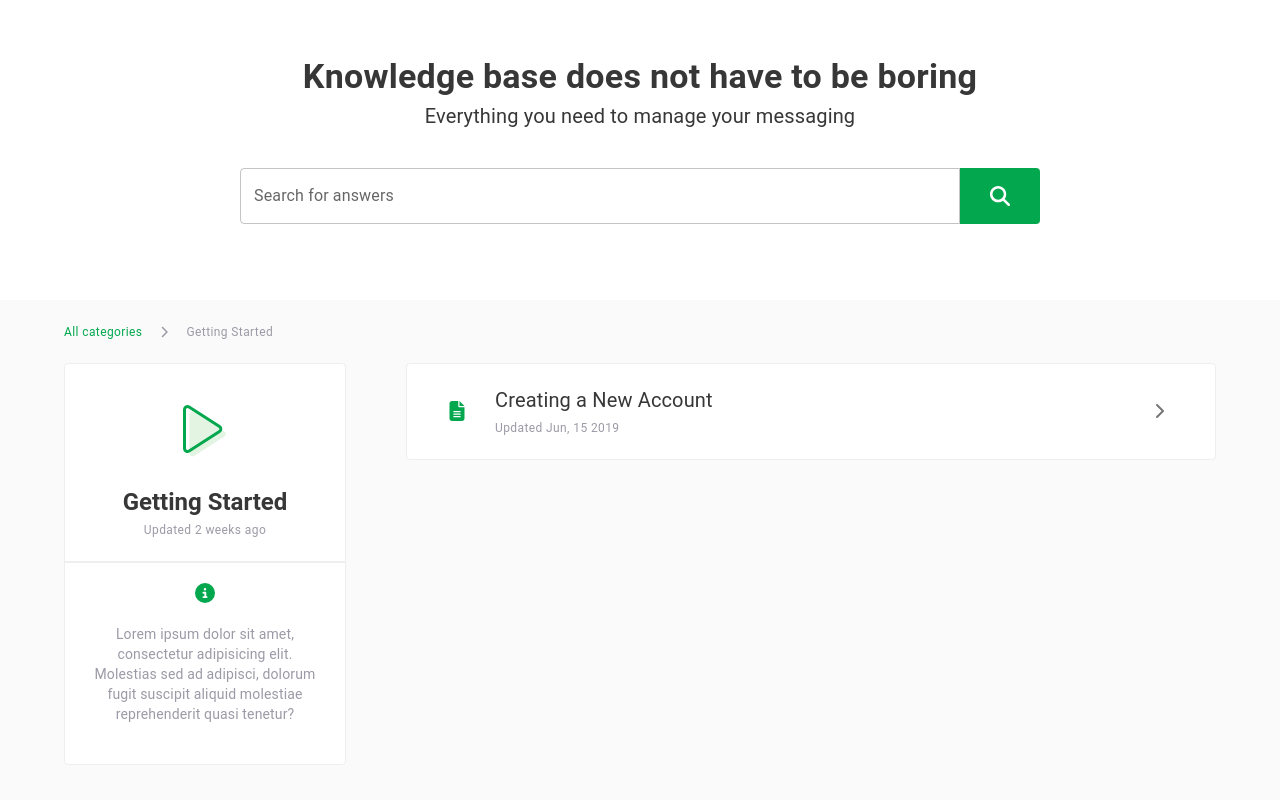
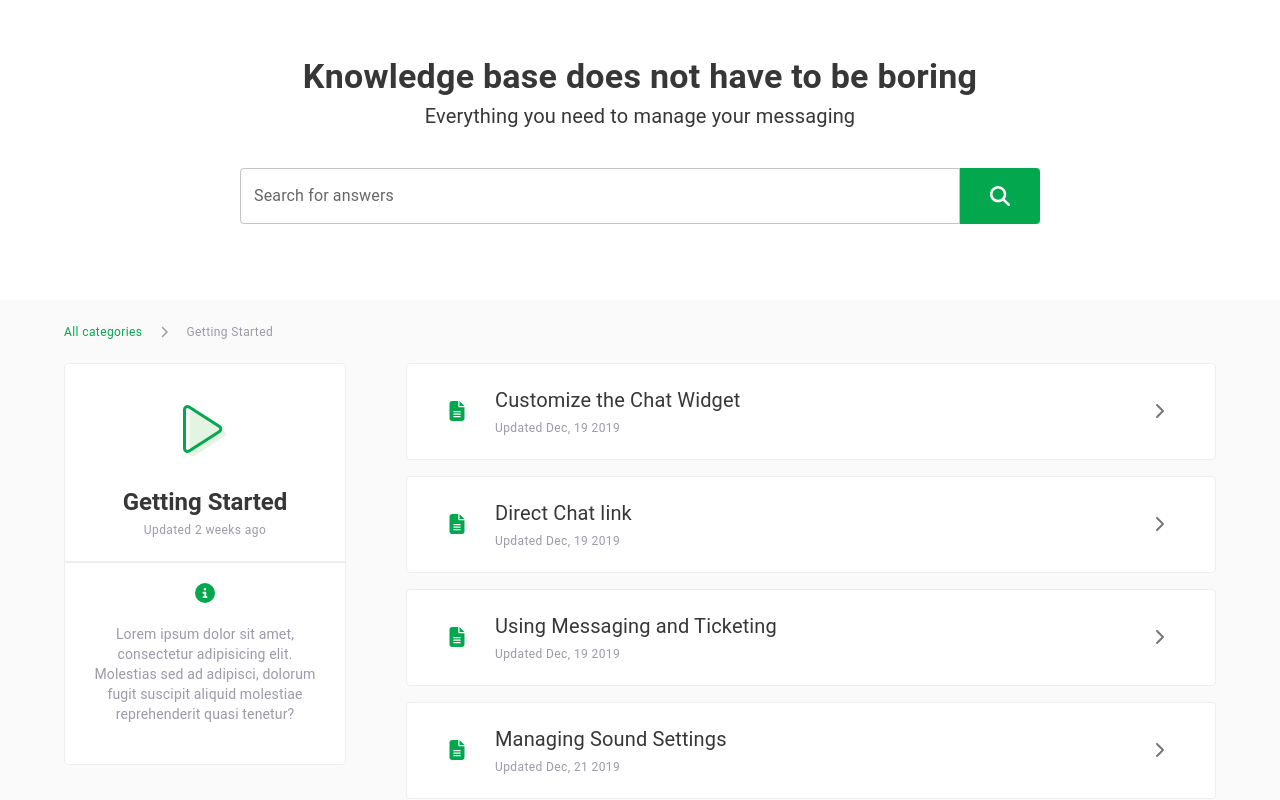
Before and after one commit to DevLukeHere/nextjs-knowledge-base, a Next.js app: page /category/cat1 in a window 1280 px wide. Shown: the top 800 px of the page. Built offline with nearby package versions, Linux system fonts and the light colour scheme.

Commit message:
feat: query articles

```diff
--- a/app/components/SubCategoryCard.tsx
+++ b/app/components/SubCategoryCard.tsx
@@ -1,20 +1,41 @@
 "use client";
 
+import { Fragment } from "react";
 import { FontAwesomeIcon } from "@fortawesome/react-fontawesome";
 import { faFileLines, faChevronRight } from "@fortawesome/free-solid-svg-icons";
-import { Fragment } from "react";
-import { BoxStyled } from "./styles/SubCategoryCard.styles";
+import { BoxStyled, SkeletonStyled } from "./styles/SubCategoryCard.styles";
+import useCategory from "../hooks/useCategory";
+import dayjs from "dayjs";
 import Typography from "@mui/material/Typography";
 import Box from "@mui/material/Box";
 import IconButton from "@mui/material/IconButton";
 import Colors from "../colors/colors";
 
 export default function SubCategoryCard() {
+  const { articles, isLoading } = useCategory();
+
+  // console.log("articles:", articles);
+
   return (
+    <Box>
+      {isLoading ? (
         <Fragment>
-      <BoxStyled>
+          <SkeletonStyled variant="rectangular" height={96} />
+          <SkeletonStyled variant="rectangular" height={96} />
+          <SkeletonStyled variant="rectangular" height={96} />
+          <SkeletonStyled variant="rectangular" height={96} />
+        </Fragment>
+      ) : (
+        articles
+          ?.filter((article: any) => article.status === "published")
+          .map((article: any) => (
+            <BoxStyled key={article?.id}>
               <FontAwesomeIcon
-          style={{ color: Colors.primary, width: "1.25rem", height: "1.25rem" }}
+                style={{
+                  color: Colors.primary,
+                  width: "1.25rem",
+                  height: "1.25rem",
+                }}
                 icon={faFileLines}
               />
               <Box>
@@ -22,13 +43,13 @@ export default function SubCategoryCard() {
                   sx={{ color: Colors.black, fontWeight: "400" }}
                   variant="h6"
                 >
-            Creating a New Account
+                  {article?.title}
                 </Typography>
                 <Typography
                   sx={{ color: Colors.primaryGrey, fontWeight: "400" }}
                   variant="caption"
                 >
-            Updated Jun, 15 2019
+                  Updated {dayjs(article?.updatedOn).format("MMM, DD YYYY")}
                 </Typography>
               </Box>
               <IconButton>
@@ -38,6 +59,8 @@ export default function SubCategoryCard() {
                 />
               </IconButton>
             </BoxStyled>
-    </Fragment>
+          ))
+      )}
+    </Box>
   );
 }
--- a/app/components/styles/CategoryDescriptionCard.styles.ts
+++ b/app/components/styles/CategoryDescriptionCard.styles.ts
@@ -9,6 +9,7 @@ export const BoxStyled = styled(Box)((props) => ({
   textAlign: "center",
   width: "17.5rem",
   border: `1px solid ${Colors.tertiaryGrey}`,
+  height: "fit-content",
 
   [props.theme.breakpoints.down("md")]: {
     marginBottom: "2rem",
--- a/app/components/styles/SubCategoryCard.styles.ts
+++ b/app/components/styles/SubCategoryCard.styles.ts
@@ -1,6 +1,7 @@
 import styled from "@mui/material/styles/styled";
 import Colors from "../../colors/colors";
 import Box from "@mui/material/Box";
+import Skeleton from "@mui/material/Skeleton";
 
 export const BoxStyled = styled(Box)((props) => ({
   borderRadius: "0.25rem",
@@ -14,3 +15,8 @@ export const BoxStyled = styled(Box)((props) => ({
   height: "fit-content",
   marginBottom: "1rem",
 }));
+
+export const SkeletonStyled = styled(Skeleton)((props) => ({
+  borderRadius: "0.25rem",
+  marginBottom: "1rem",
+}));
--- a/app/hooks/useCategory.tsx
+++ b/app/hooks/useCategory.tsx
@@ -1,11 +1,11 @@
 import useSWR from "swr";
 import axios from "axios";
 
-export default function useCategory(categoryId: string) {
+export default function useCategory() {
   const fetcher = (url: string) =>
-    axios.get(url).then((response) => response.data);
-  const { data, error, isLoading, isValidating } = useSWR(
-    `http://localhost:3000/api/category/${categoryId}`,
+    axios.get(url).then((response) => response.data.articles);
+  const { data, error, isLoading } = useSWR(
+    `http://localhost:3000/api/categories/`,
     fetcher,
     {
       revalidateIfStale: false,
@@ -17,7 +17,6 @@ export default function useCategory(categoryId: string) {
   return {
     articles: data,
     isLoading,
-    isValidating,
     isError: error,
   };
 }
```
Lines whose indentation alone changed are shown as unchanged.
